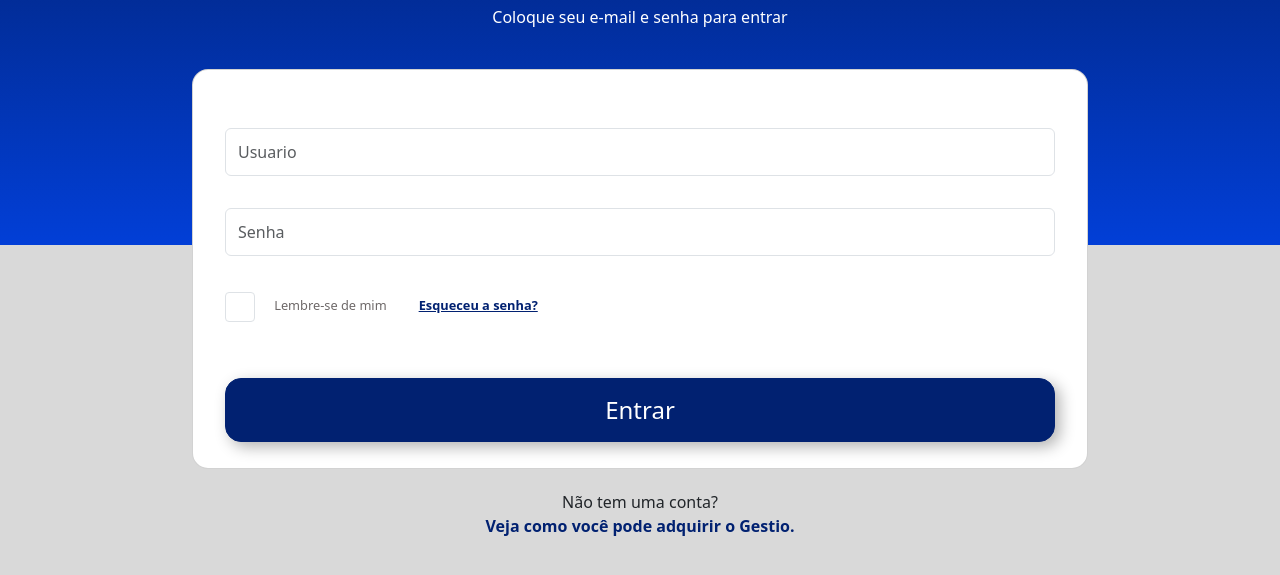
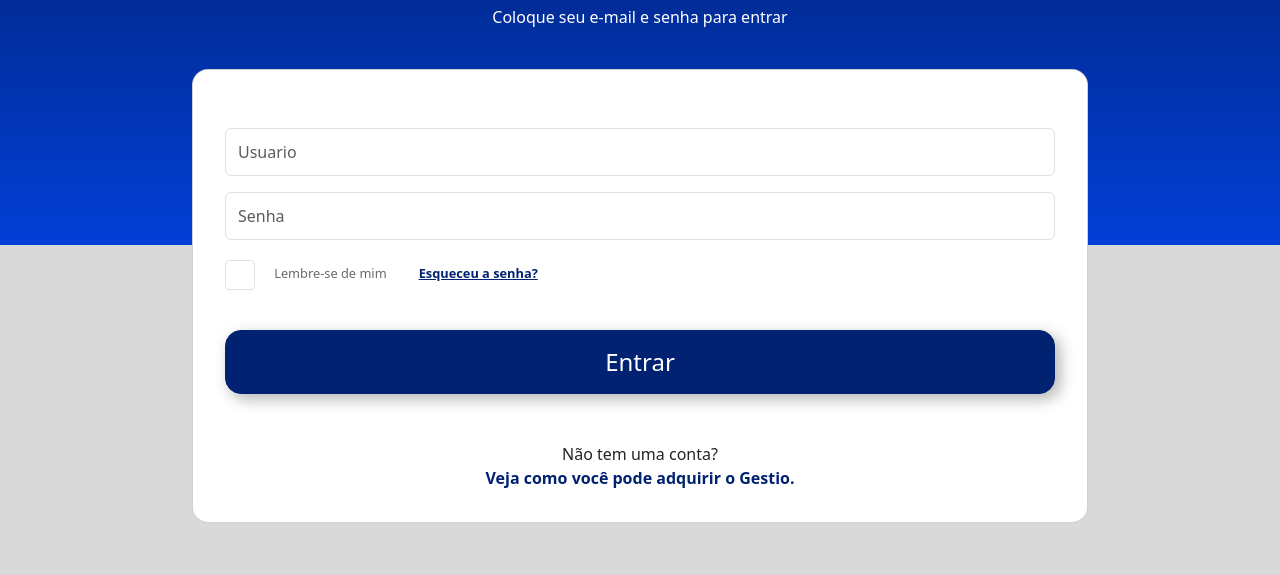
Before and after one commit to AskyuConsultoria/Gestio-front-api, a website: page public/index.html in a window 1280 px wide. Shown: the part 155-730 px from the top of the page. Drawn offline with nearby package versions, Linux system fonts and the light colour scheme.

Commit message:
Fix(Routing): Ajuste de organização de layout de navegação

```diff
--- a/public/css_login.css
+++ b/public/css/css_login.css
@@ -28,7 +28,7 @@
 .box-login{
     background-color: white;
     position: absolute;
-    height: 50vh;
+    height: fit-content;
     align-self: center;
     justify-self: center;
     top:28%;
@@ -38,7 +38,7 @@
     padding-top: 1rem;
     display: flex;
     flex-direction: column;
-    gap: 2rem;
+    gap: 1rem;
     .form-check{
         display: flex;
     }
--- a/public/index.html
+++ b/public/index.html
@@ -13,7 +13,7 @@
             <script defer src=""></script>
             // Se precisa de importar algum script, copie essa tag e só coloque o link no src igual o anterior a esse comentário
         -->
-        <link rel="stylesheet" href="css_login.css">
+        <link rel="stylesheet" href="css/css_login.css">
       </head>
 <body class="background2">
     <div class="d-flex background text-white justify-content-center" >
@@ -22,7 +22,7 @@
         <span class="titulo text-center">Coloque seu e-mail e senha para entrar</span>
     </div>
     <div class="card box-login rounded-4">
-        <div div class="card-body" style="margin-top: 10px; margin-bottom: 20px;">
+        <div div class="card-body" style="margin-top: 10px;">
             <div class="card-body">
                 <div class="conjunto-login">
                     <div class="form-group gap-3">
```
